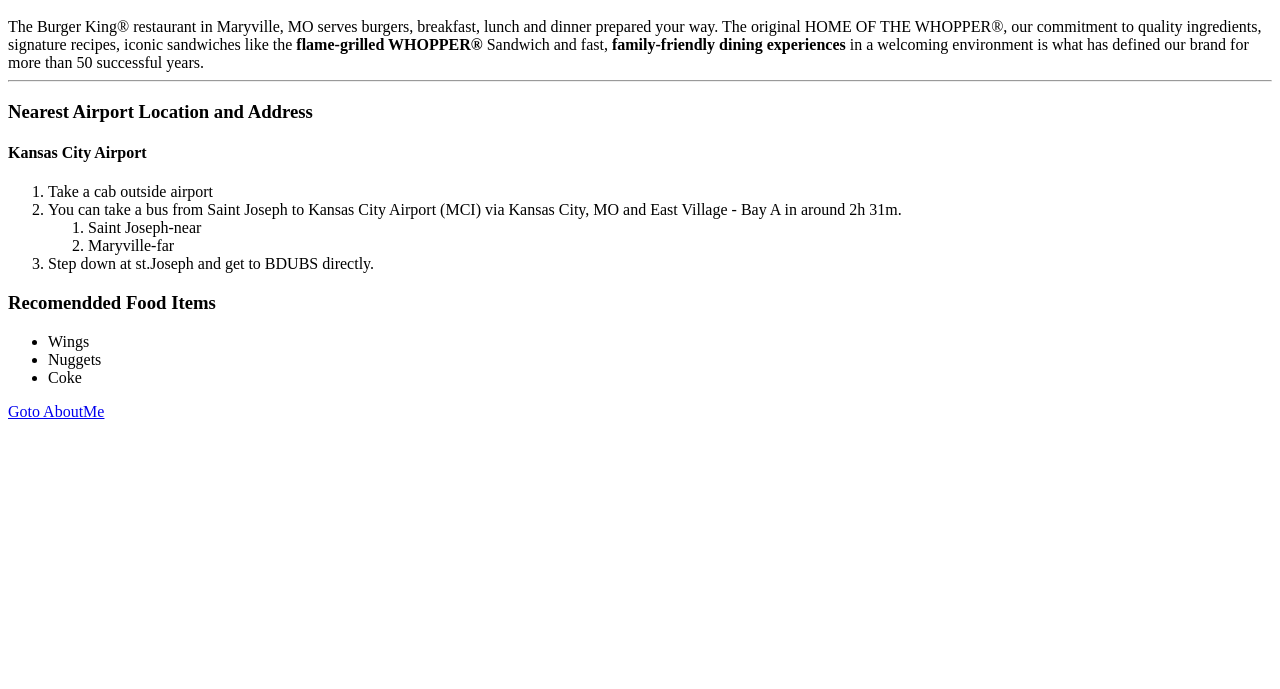
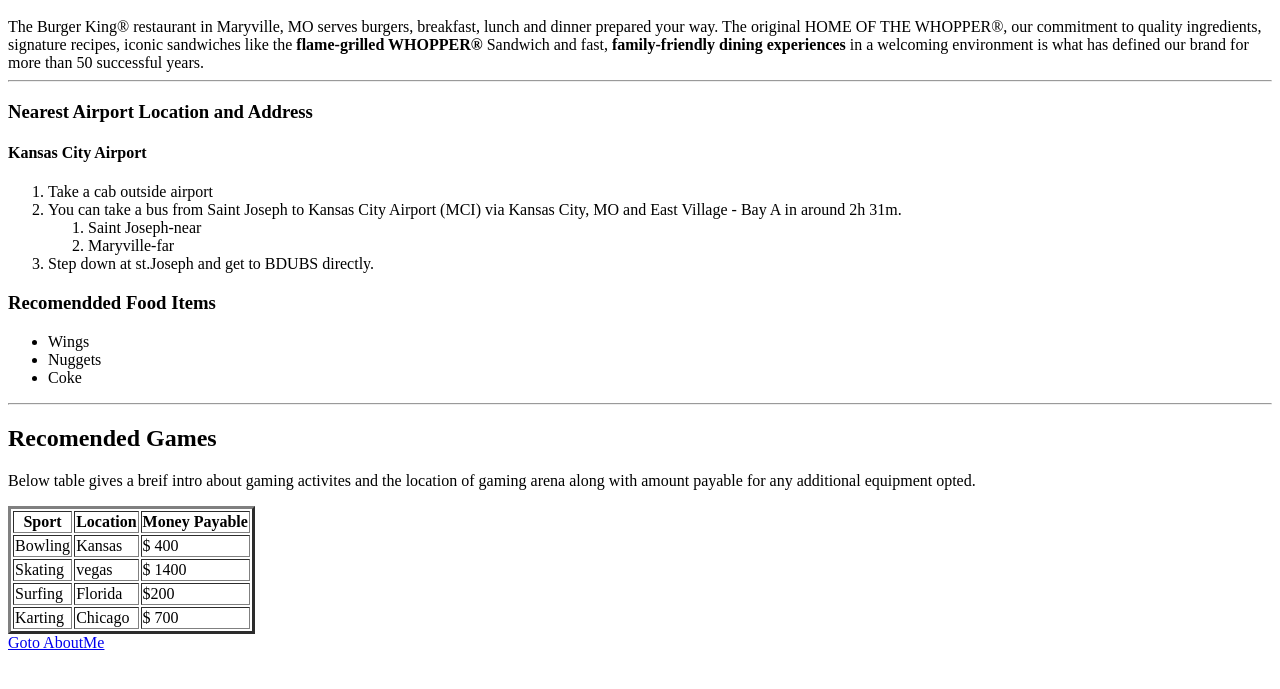
Before and after one commit to 44-563-Web-Apps-S22/webapps-s22-assignment-3-Sgtulam, a plain HTML site: page index.html in a window 1280 px wide. Shown: the part 101-790 px from the top of the page. Drawn offline with Linux system fonts and the light colour scheme.

Commit message:
added recomm games table

```diff
--- a/index.html
+++ b/index.html
@@ -38,6 +38,38 @@
           <li>Coke</li>
       </ul>
 
+      <hr>
+      <h2>Recomended Games</h2>
+      <p>Below table gives a breif intro about gaming activites and the location of gaming arena along with amount payable for any additional equipment opted.</p>
+
+      <table border="3px">
+          <tr>
+              <th>Sport</th>
+              <th>Location</th>
+              <th>Money Payable</th>
+          </tr>
+          <tr>
+              <td>Bowling</td>
+              <td>Kansas</td>
+              <td>$ 400</td>
+          </tr>
+          <tr>
+            <td>Skating</td>
+            <td>vegas</td>
+            <td>$ 1400</td>
+        </tr>
+        <tr>
+            <td>Surfing</td>
+            <td>Florida</td>
+            <td>$200</td>
+        </tr>
+        <tr>
+            <td>Karting</td>
+            <td>Chicago</td>
+           <td>$ 700</td>
+        </tr>
+      </table>
+
       <a href="aboutme.html">Goto AboutMe</a>
 
 </body>
```
